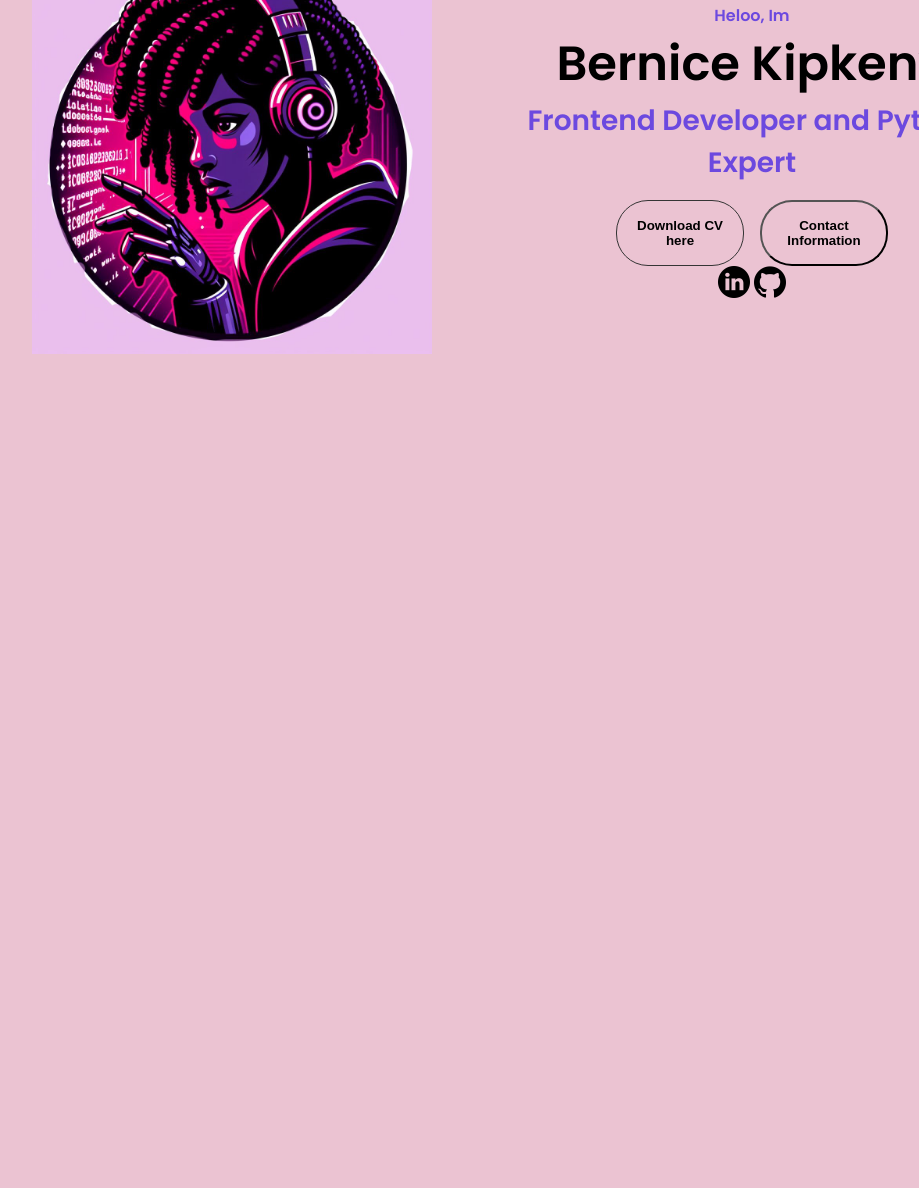
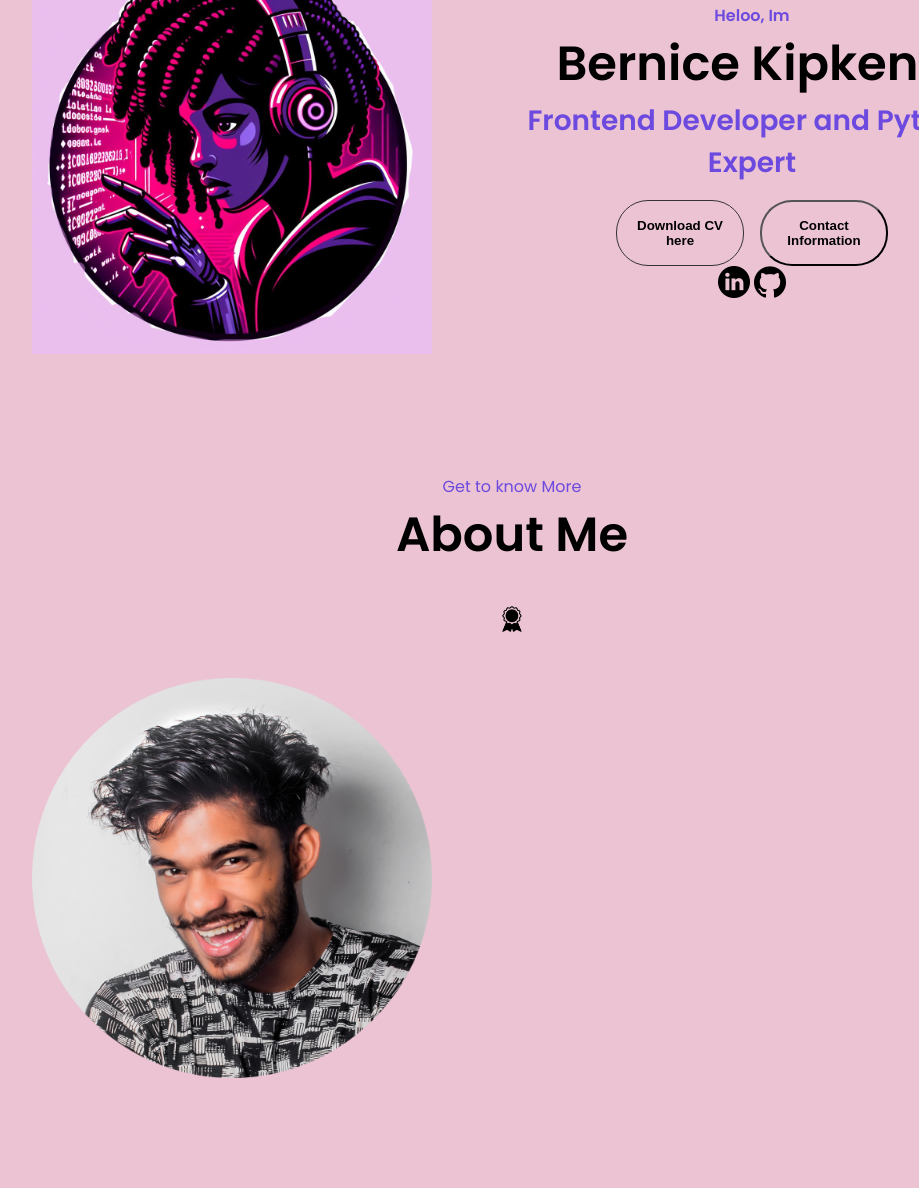
Before and after one commit to bcoderock/Portfolio-Website, a plain HTML site: page index.html in a window 1280 px wide. Shown: the part 302-1490 px from the top of the page, without its empty margins (128-1047 px from the left). Before the commit the page ends 800 px from the top, so only its background shows below. Drawn offline with Linux system fonts and the light colour scheme.

Commit message:
Profile section

```diff
--- a/index.html
+++ b/index.html
@@ -63,6 +63,22 @@
 
 
     </section>
+    <section class="about">
+        <p class="section_text_p1">Get to know More</p>
+        <h1 class="title">About Me</h1>
+        <div class="section-container">
+            <div class="section_pic-container">
+                <img src="/assets/profile-pic-2.png" alt="Profile Picture" class="about-pic"/>
+            </div>
+            <div class="about-detail-container">
+                <div class="about-containers">
+                    <div class="detail-container">
+                        <img src="./assets/experience.png" alt="Experince Icon" class="icon"/>
+                    </div>
+                </div>
+            </div>
+        </div>
+    </section>
     <script src="script.js"></script>
 </body>
 </html>
```
